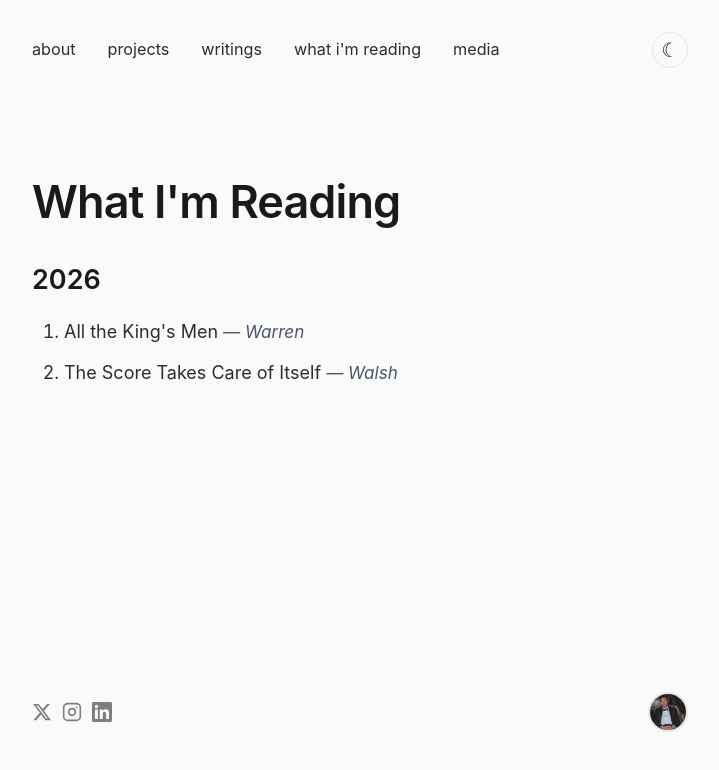
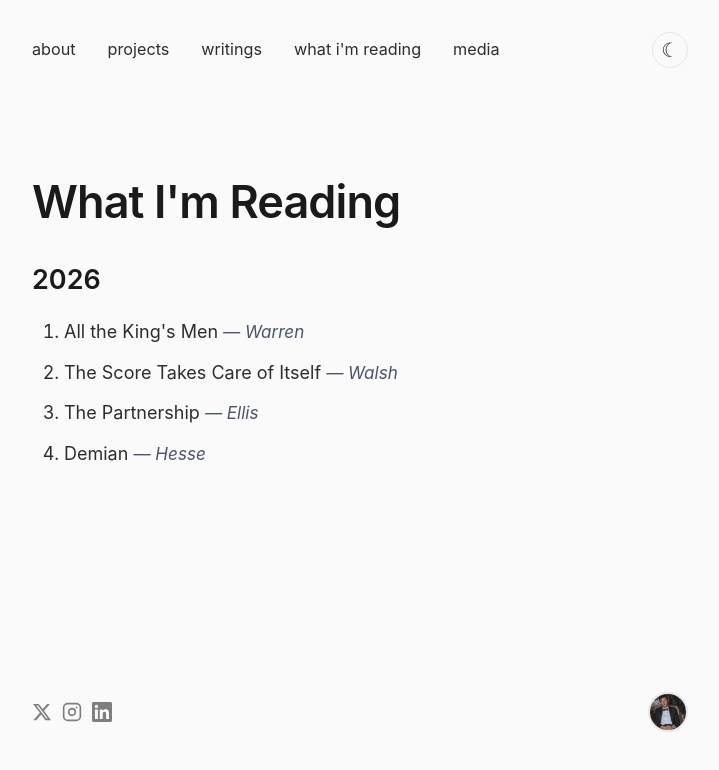
Before and after one commit to ojwang2104/oliver-jw-website, a Next.js app: page /reading-2026 in a window 1280 px wide. Shown: the top 770 px of the page, without its empty margins (280-999 px from the left). Built offline with nearby package versions, Linux system fonts and the light colour scheme.

Commit message:
Update Next.js 2026 reading page

```diff
--- a/app/reading-2026/page.tsx
+++ b/app/reading-2026/page.tsx
@@ -11,6 +11,8 @@ export default function Reading2026Page() {
       <ol className="reading-list">
         <li>All the King's Men <span className="book-author">— Warren</span></li>
         <li>The Score Takes Care of Itself <span className="book-author">— Walsh</span></li>
+        <li>The Partnership <span className="book-author">— Ellis</span></li>
+        <li>Demian <span className="book-author">— Hesse</span></li>
       </ol>
     </main>
   );
```
